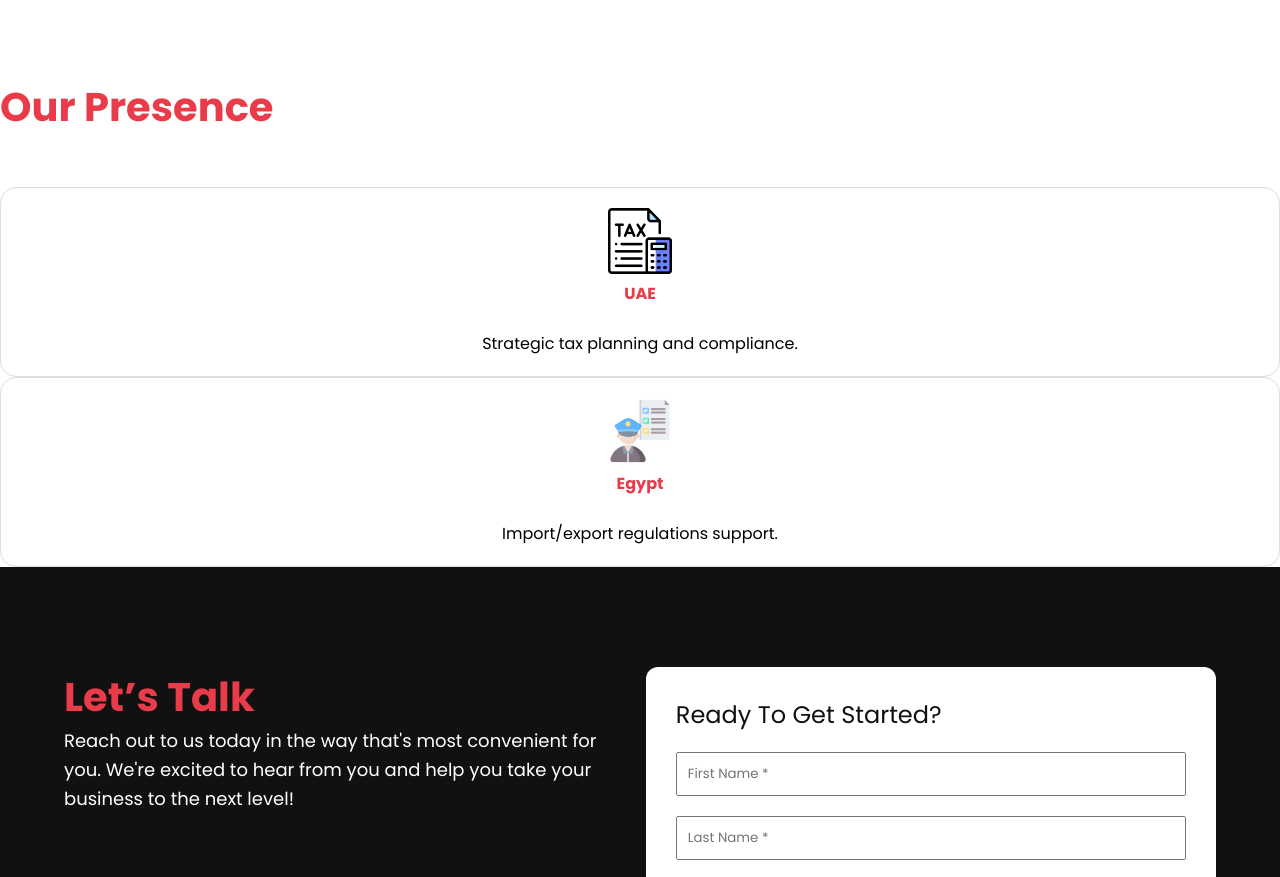
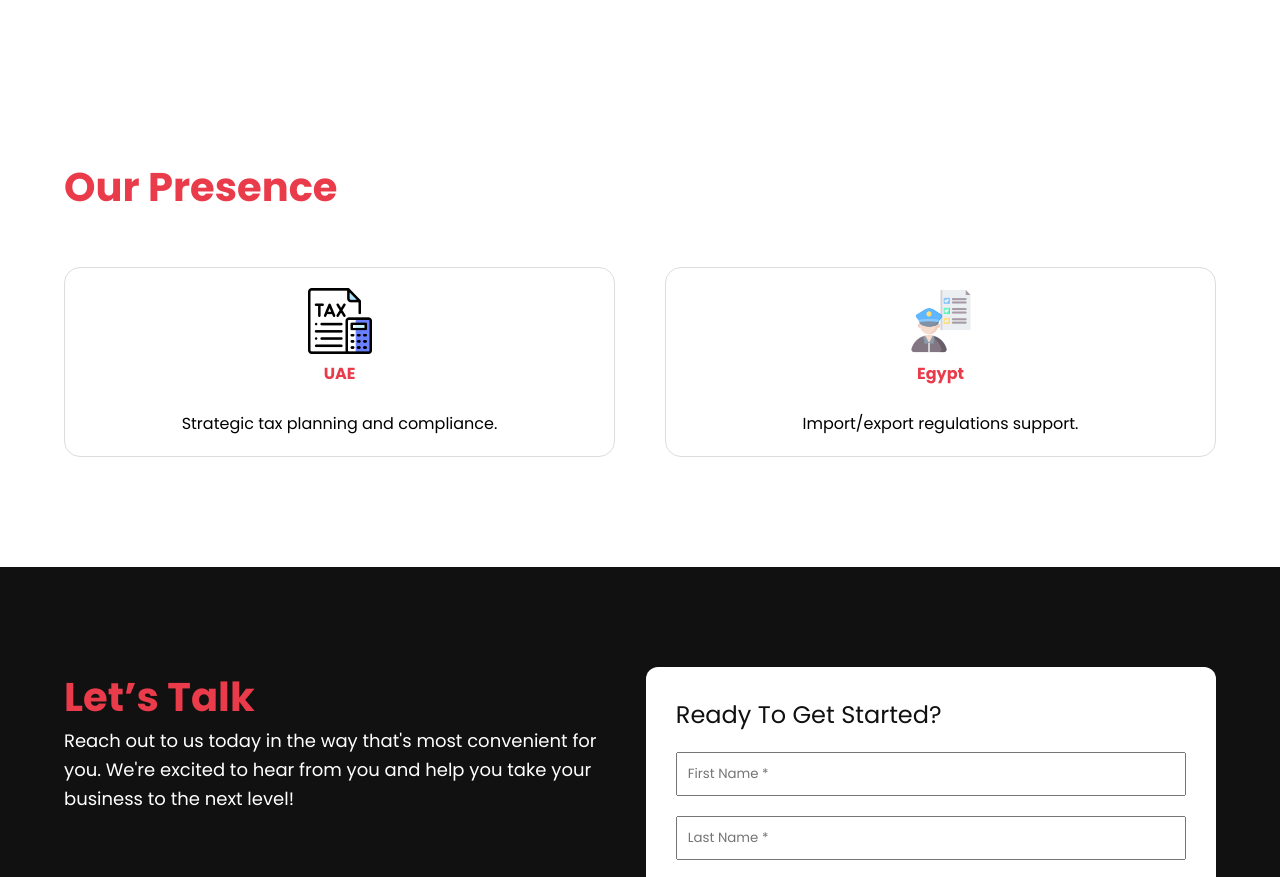
Before and after one commit to IbtsamMohamed/BorderLine-Tax-Consultancy, a plain HTML site: page index.html in a window 1280 px wide. Shown: the part 2395-3272 px from the top of the page. Drawn offline with Linux system fonts and the light colour scheme.

Commit message:
style updated

```diff
--- a/style.css
+++ b/style.css
@@ -184,14 +184,14 @@ body {
   line-height: 1.6;
 }
 
-/* ServicesSection & OurTeam*/
+/* ServicesSection & OurPresenceSection*/
 .ServicesSection,
-.OurTeamSection {
+.OurPresenceSection {
   padding: 80px 5%;
 }
 
 .ServicesSection .text,
-.OurTeamSection .text {
+.OurPresenceSection .text {
   margin-bottom: 30px;
 }
 
@@ -202,7 +202,7 @@ body {
   gap: 20px;
 }
 
-.OurTeam {
+.OurPresence {
   display: grid;
   grid-template-columns: repeat(2, 1fr);
   gap: 50px;
```
